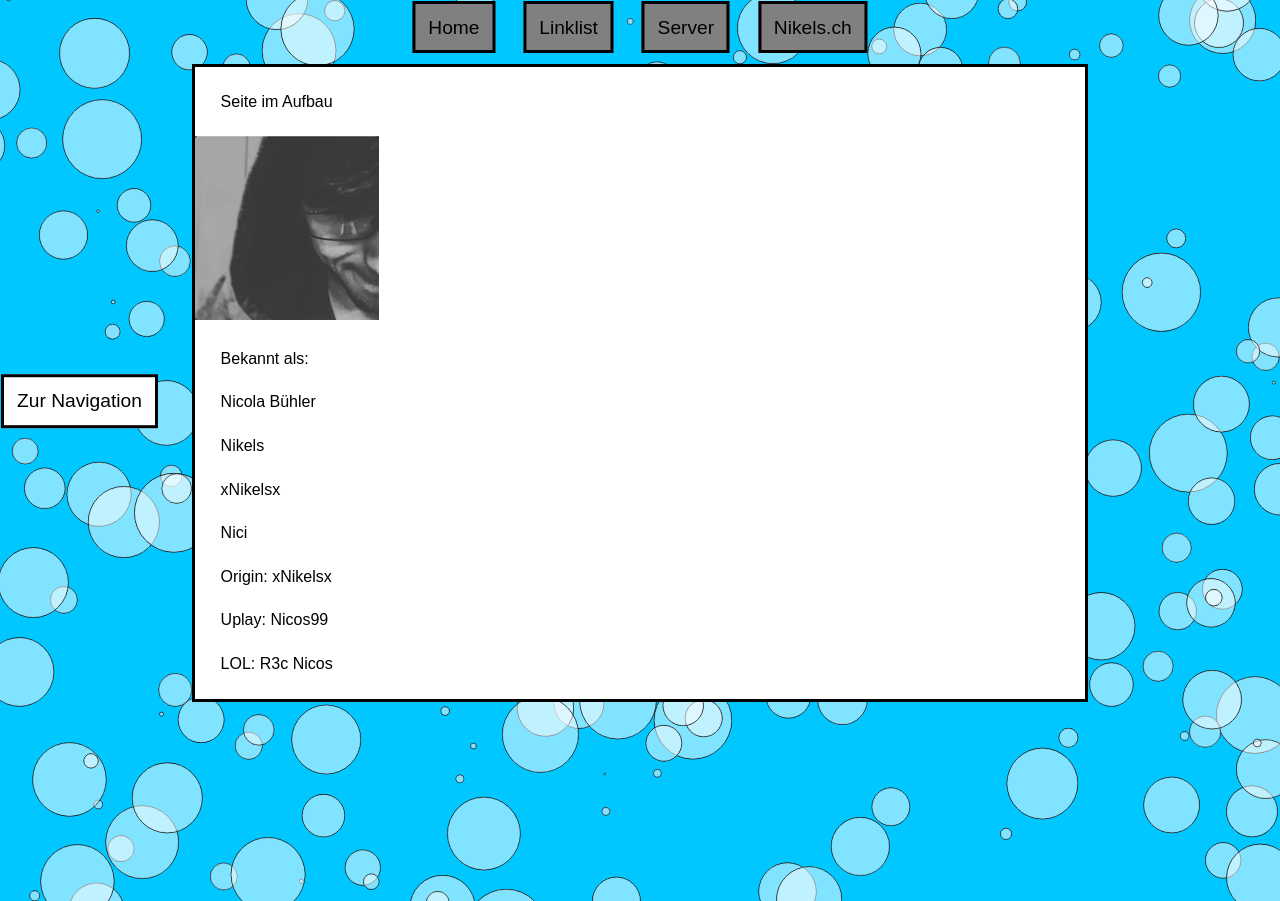
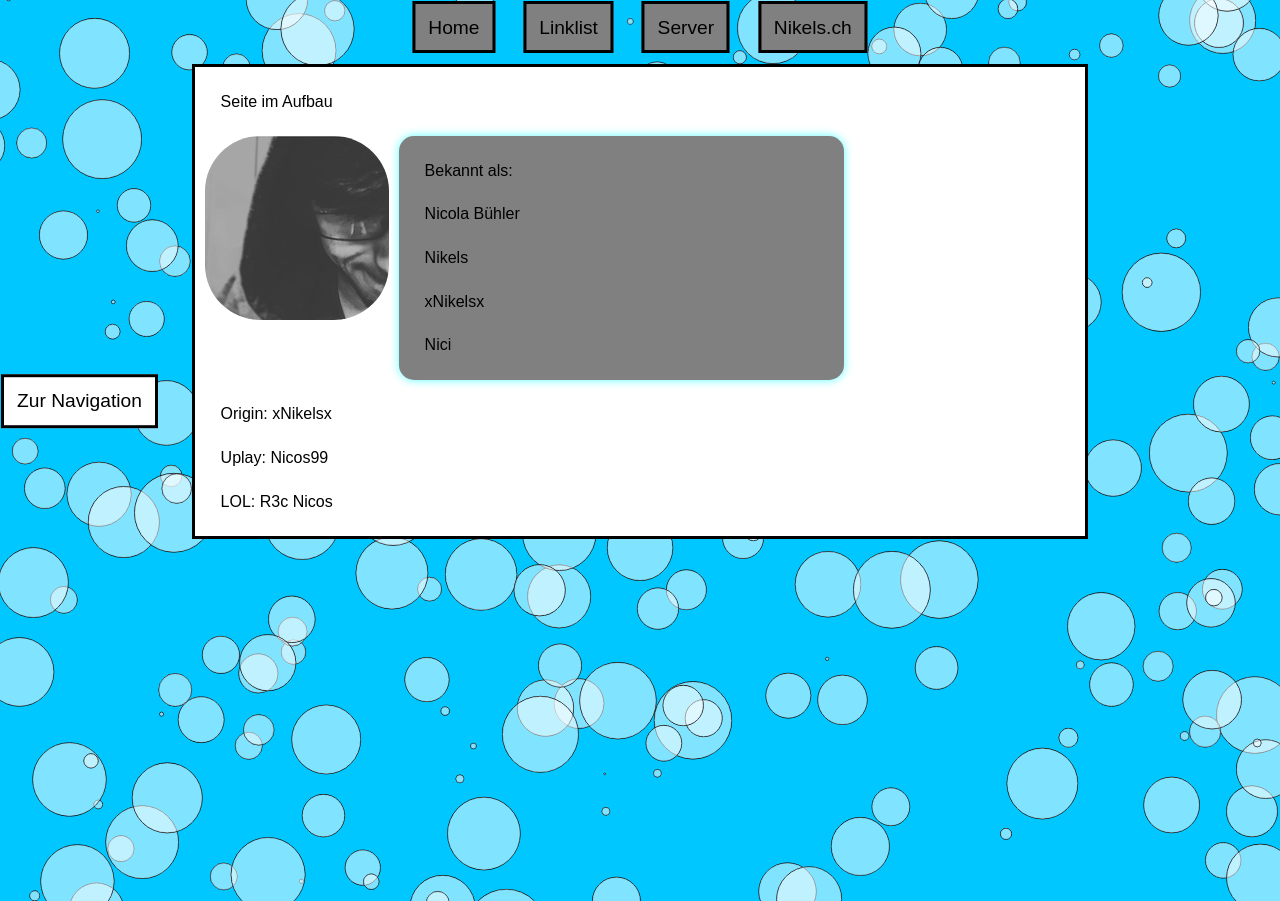
Before and after one commit to MasterNIci/nikels.ch, a PHP site: page /nikels.ch.html in a window 1280 px wide. Shown: the top 901 px of the page. Run offline with PHP 8.4, Linux system fonts and the light colour scheme.

Commit message:
nici info box

```diff
--- a/main.css
+++ b/main.css
@@ -186,7 +186,7 @@ nici{
 }
 
 nicolabuehlerbild{
-  float: left;
+ position: absolute;
 }
 gaming{
   display: inline-block;
@@ -200,3 +200,22 @@ iframe{
   margin: 15px;
 
 }
+
+.nicidasbild{
+  border-radius: 30%;
+  float: left;
+  left: 10px;
+  margin-left:  10px;
+  margin-right: 10px;
+
+
+}
+
+.namesholder{
+  display: inline-block;
+  width: 50%;
+  background-color: grey;
+  right: 0;
+  border-radius: 15px;
+  box-shadow: 0 0 10px #5ffdff;
+}
--- a/nikels.ch.html
+++ b/nikels.ch.html
@@ -66,12 +66,14 @@
         <p>Seite im Aufbau</p>
       </div>
       <div class="nicolabuehlerbild">
-        <img src=".\bilder\nicolabuehler.jpg" alt="Nicola Bühler">
-        <p>Bekannt als:</p>
-        <p>Nicola Bühler</p>
-        <p>Nikels</p>
-        <p>xNikelsx</p>
-        <p>Nici</p>
+        <img title="Nicola Bühler" class="nicidasbild" src=".\bilder\nicolabuehler.jpg" alt="Nicola Bühler">
+        <div class="namesholder">
+        <p class="names">Bekannt als:</p>
+        <p class="names">Nicola Bühler</p>
+        <p class="names">Nikels</p>
+        <p class="names">xNikelsx</p>
+        <p class="names">Nici</p>
+        </div>
       </div>
       <div class="gaming">
         <p>Origin: xNikelsx</p>
```
